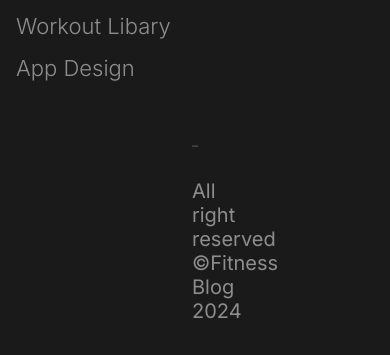
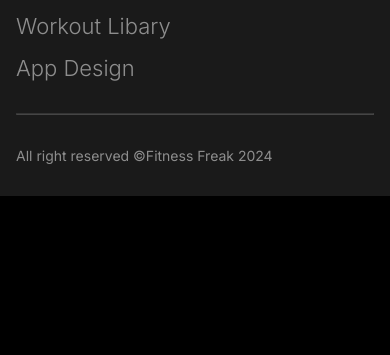
Before and after one commit to kaziErfan/fitness-blog, a plain HTML site: page index.html in a window 390 px wide. Shown: the part 7316-7671 px from the top of the page. After the commit the page ends 7512 px from the top, so only its background shows below. Drawn offline with Linux system fonts and the light colour scheme; a web font is replaced by a local one.

Commit message:
copyright section responsive for small diveces

```diff
--- a/index.html
+++ b/index.html
@@ -302,7 +302,7 @@
             <hr>
             <!-- Copyright Section -->
              <div class="copyright-section text-center">
-                <p>All right reserved &copy;Fitness Blog 2024</p>
+                <p>All right reserved &copy;Fitness Freak 2024</p>
              </div>
         </section>
     </footer>
--- a/styles/style.css
+++ b/styles/style.css
@@ -635,16 +635,16 @@ select {
     font-weight: 300;
     opacity: 0.5;
 }
-hr{
+.footer-section hr{
+    margin: 4rem 12rem 2rem 12rem;
+    opacity: 0.2;
+}
+.copyright-section{
     margin: 0 12rem;
-    opacity: 0.2;
-    margin-top: 4rem;
-    margin-bottom: 2rem;
 }
 .copyright-section p{
     font-size: 1.25rem;
     opacity: 0.5;
-    margin: 0 12rem;
 }
 
 /* Footer Section Responsive Styles */
@@ -658,6 +658,16 @@ hr{
     }
     .footer-left{
         width: 100%;
+    }
+    .copyright-section{
+        margin: 0 1rem;
+    }
+    .footer-section hr{
+        margin: 2rem 1rem;
+    }
+    .copyright-section p{
+        font-size: 0.875rem;
+        text-align: left;
     }
 }
 
```
